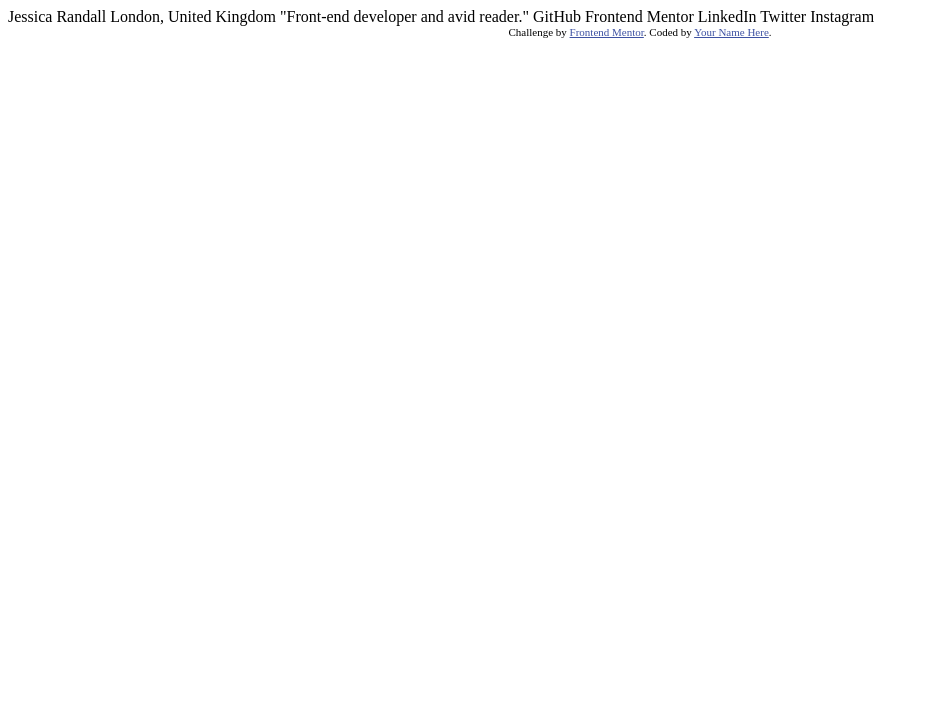
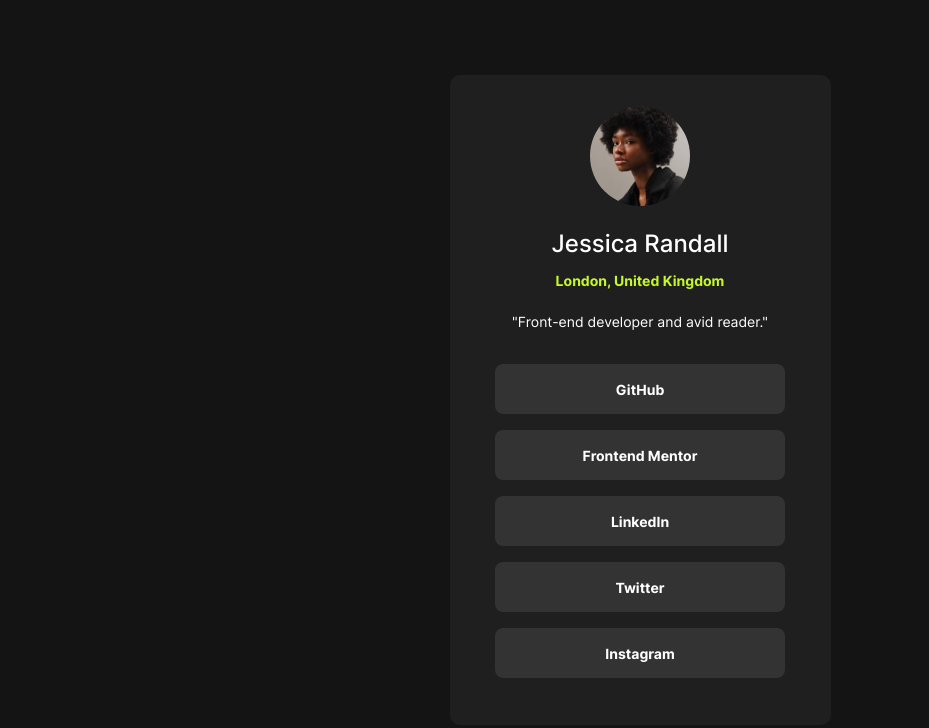
Before and after one commit to thaliawoods/social-links-profile-main, a plain HTML site: page index.html in a window 1280 px wide. Shown: the whole page, without its empty margins (0-929 px from the left). Drawn offline with Linux system fonts and the light colour scheme.

Commit message:
firstDraft

```diff
--- a/index.html
+++ b/index.html
@@ -3,32 +3,33 @@
 <head>
   <meta charset="UTF-8">
   <meta name="viewport" content="width=device-width, initial-scale=1.0"> <!-- displays site properly based on user's device -->
+  <meta name="description" content="social links profile of jessica randall, front-end developer and avid reader from london, united kingdom."> <!-- for better seo !!!!-->
 
   <link rel="icon" type="image/png" sizes="32x32" href="./assets/images/favicon-32x32.png">
+  <link rel="stylesheet" href="./style.css">
 
   <title>Frontend Mentor | Social links profile</title>
 
-  <!-- Feel free to remove these styles or customise in your own stylesheet 👍 -->
-  <style>
-    .attribution { font-size: 11px; text-align: center; }
-    .attribution a { color: hsl(228, 45%, 44%); }
-  </style>
 </head>
 <body>
-
-  Jessica Randall
-  London, United Kingdom
-  "Front-end developer and avid reader."
-
-  GitHub
-  Frontend Mentor
-  LinkedIn
-  Twitter
-  Instagram
-
-  <div class="attribution">
-    Challenge by <a href="https://www.frontendmentor.io?ref=challenge" target="_blank">Frontend Mentor</a>.
-    Coded by <a href="#">Your Name Here</a>.
+<div class="container">
+  <header>
+    <img src="./assets/images/avatar-jessica.jpeg" alt="Jessica Randall" class="profile-image">
+  </header>
+  <main>
+    <section class="profile">
+      <h1 class="profile-name">Jessica Randall</h1>
+      <p class="profile-location">London, United Kingdom</p>
+      <p class="profile-description">"Front-end developer and avid reader."</p>
+    </section>
+    <section class="social-links">
+        <span>GitHub</span>
+        <span>Frontend Mentor</span>
+        <span>LinkedIn</span>
+        <span>Twitter</span>
+        <span>Instagram</span>
+    </section>
+  </main>
   </div>
 </body>
 </html>
--- /dev/null
+++ b/style.css
@@ -0,0 +1,94 @@
+@font-face {
+    font-family: 'Inter';
+    src: url('./assets/fonts/Inter-VariableFont_slnt\,wght.ttf') format('truetype'),
+         url('./assets/fonts/static/Inter-Bold.ttf') format('truetype'),
+         url('./assets/fonts/static/Inter-Regular.ttf') format('truetype'),
+         url('./assets/fonts/static/Inter-Medium.ttf') format('truetype'),
+}
+
+body {
+    font-family: 'Inter', sans-serif;
+    align-items: center;
+    justify-content: center;
+    display: flex;
+    height: 100vh;
+    margin: 0;
+    background-color: hsl(0, 0%, 8%);
+    text-align: center;
+}
+
+.container {
+    display: flex;
+    flex-direction: column;
+    align-items: center;
+    justify-content: center;
+    background-color: hsl(0, 0%, 12%);
+    border-radius: 10px;
+    /* box-shadow: 0 0 10px rgba(0, 0, 0, 0.1); */
+    max-width: 381px;  /*revoir bien la taille du container*/
+    max-height: 650px;  /*revoir bien la taille du container*/
+    width: 100%;
+    height: 100%;
+}
+
+header img {
+    width: 100px;
+    border-radius: 50%;
+}
+
+.profile {
+    display: flex;
+    flex-direction: column;
+    align-items: center;
+    text-align: center;
+}
+
+.profile-name {
+    color: hsl(0, 0%, 100%);
+    font-weight: 500;
+    margin-bottom: 0px;
+}
+
+.profile-location {
+    color: hsl(75, 94%, 57%);
+    font-size: 14px;
+    font-weight: 700;
+    margin-bottom: 10px;
+}
+
+.profile-description {
+    color: hsl(0, 0%, 100%);
+    font-size: 14px;
+}
+
+.social-links {
+    display: flex;
+    flex-direction: column;
+    align-items: center;
+    justify-content: center;
+    margin-top: 20px;
+    width: 100%;
+}
+
+.social-links span {
+    background-color: hsl(0, 0%, 20%);
+    color: hsl(0, 0%, 100%);
+    font-size: 14px;
+    font-weight: 700;
+    padding: 10px 20px;
+    border-radius: 8px;
+    margin-bottom: 16px;
+    text-align: center;
+    display: flex;
+    align-items: center;
+    justify-content: center;
+    width: 250px;
+    height: 30px;
+    transition: background-color 0.3s ease;
+    cursor: pointer;
+}
+
+.social-links span:hover {
+    background-color: hsl(75, 94%, 57%);
+    color: hsl(0, 0%, 0%); /* Change la couleur du texte en noir lors du survol */
+}
```
